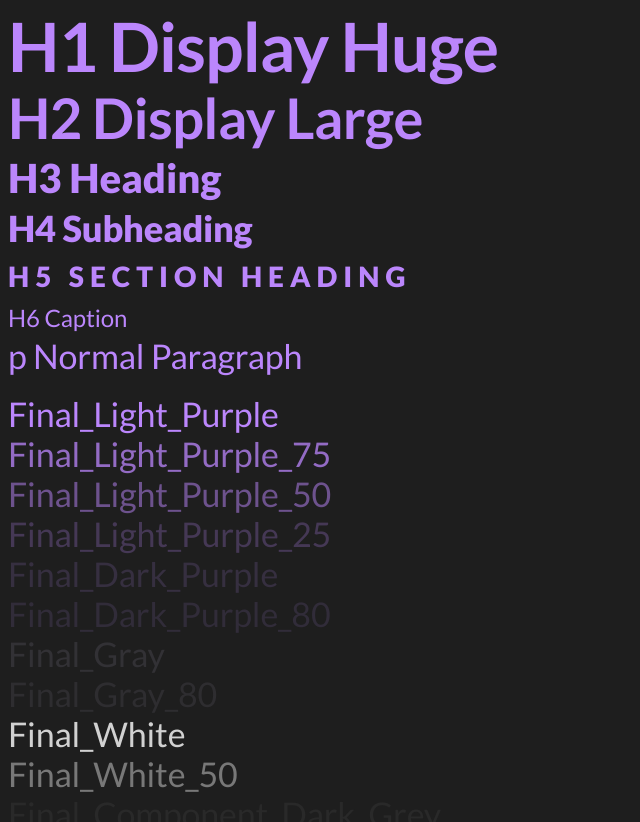
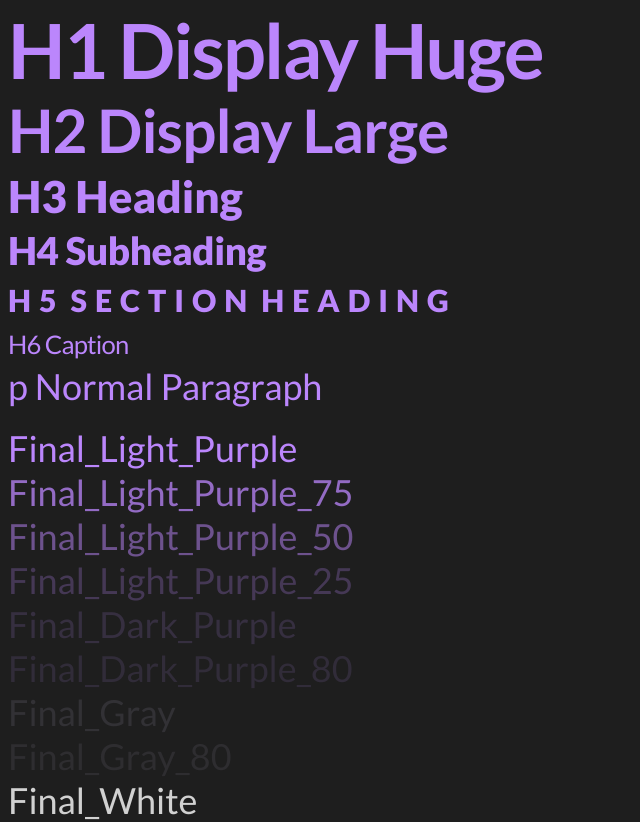
Before and after one commit to Jaywhisker/Satiscribe, a Next.js app in the folder SatiscribeFrontEnd/: page /WX in a window 1280 px wide. Shown: the top 822 px of the page, without its empty margins (0-640 px from the left). Built offline with nearby package versions, Linux system fonts and the light colour scheme.

Commit message:
fonts are now dynamic

```diff
--- a/SatiscribeFrontEnd/pages/WX/index.js
+++ b/SatiscribeFrontEnd/pages/WX/index.js
@@ -1,5 +1,6 @@
 import React from 'react'
 import style from '../../styles/Colourtest.module.css'
+import flexi from '../../styles/Flexible.module.css'
 
 function colourtest() {
     return (
@@ -11,6 +12,7 @@ function colourtest() {
             <h5>H5 Section Heading</h5>
             <h6>H6 Caption</h6>
             <p>p Normal Paragraph</p>
+
             <br></br>
             <p className={style.text1}>Final_Light_Purple</p>
             <p className={style.text2}>Final_Light_Purple_75</p>
--- a/SatiscribeFrontEnd/styles/globals.css
+++ b/SatiscribeFrontEnd/styles/globals.css
@@ -12,79 +12,79 @@ body {
 
 h1 {
   font-family: 'Lato', sans-serif;
-  font-size: 68px;
+  font-size: 9.5vh;
   font-weight: 700;
-  line-height:76px;
-  letter-spacing:-1px;
+  line-height: 10.5vh;
+  letter-spacing: -0.25vh;
   margin: 0;
   padding: 0;
-  color: var(--Final_Light_Purple);
+  color: var(--Final_Light_Purple)
 }
 
 
 h2 {
   font-family: 'Lato', sans-serif;
-  font-size: 56px;
+  font-size: 7.5vh;
   font-weight: 700;
-  line-height: 68px;
-  letter-spacing:-0.5px;
+  line-height: 9.5vh;
+  letter-spacing: -0.1vh;
   margin: 0;
   padding: 0;
-  color: var(--Final_Light_Purple);
+  color: var(--Final_Light_Purple)
 }
 
 
 h3 {
   font-family: 'Lato', sans-serif;
-  font-size: 40px;
+  font-size: 5.5vh;
   font-weight: 900;
-  line-height: 52px;
+  line-height: 7vh;
   margin: 0;
   padding: 0;
-  color: var(--Final_Light_Purple);
+  color: var(--Final_Light_Purple)
 }
 
 h4 {
   font-family: 'Lato', sans-serif;
-  font-size: 36px;
+  font-size: 4.8vh;
   font-weight: 900;
-  line-height: 48px;
-  letter-spacing:-0.2px;
+  line-height: 6.5vh;
+  letter-spacing: -0.05vh;
   margin: 0;
   padding: 0;
-  color: var(--Final_Light_Purple);
+  color: var(--Final_Light_Purple)
 }
 
 h5 {
   font-family: 'Lato', sans-serif;
-  font-size: 28px;
+  font-size: 3.8vh;
   font-weight: 900;
-  line-height: 48px;
-  letter-spacing: 6px;
+  line-height: 6vh;
+  letter-spacing: 1vh;
+  word-spacing: -1vh;
   margin: 0;
   padding: 0;
   text-transform: uppercase;
-  color: var(--Final_Light_Purple);
+  color: var(--Final_Light_Purple)
 }
 
 h6 {
   font-family: 'Lato', sans-serif;
-  font-size: 24px;
+  font-size: 3.2vh;
   font-weight: 400;
-  line-height: 36px;
-  letter-spacing: -0.1px;
+  line-height: 5vh;
+  letter-spacing: -0.1vh;
   margin: 0;
   padding: 0;
-  color: var(--Final_Light_Purple);
+  color: var(--Final_Light_Purple)
 }
 
 p {
   font-family: 'Lato', sans-serif;
-  font-size: 34px;
+  font-size: 4.5vh;
   font-weight: 400;
-  line-height: 40px;
-  letter-spacing: -0.15px;
+  line-height: 5.5vh;
   margin: 0;
   padding: 0;
-  color: var(--Final_Light_Purple);
+  color: var(--Final_Light_Purple)
 }
```
